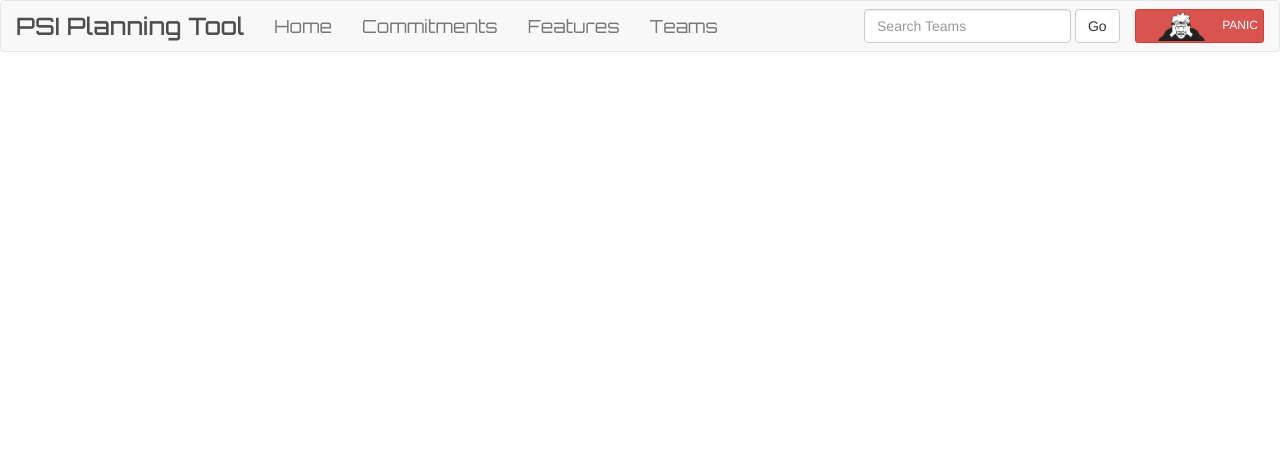
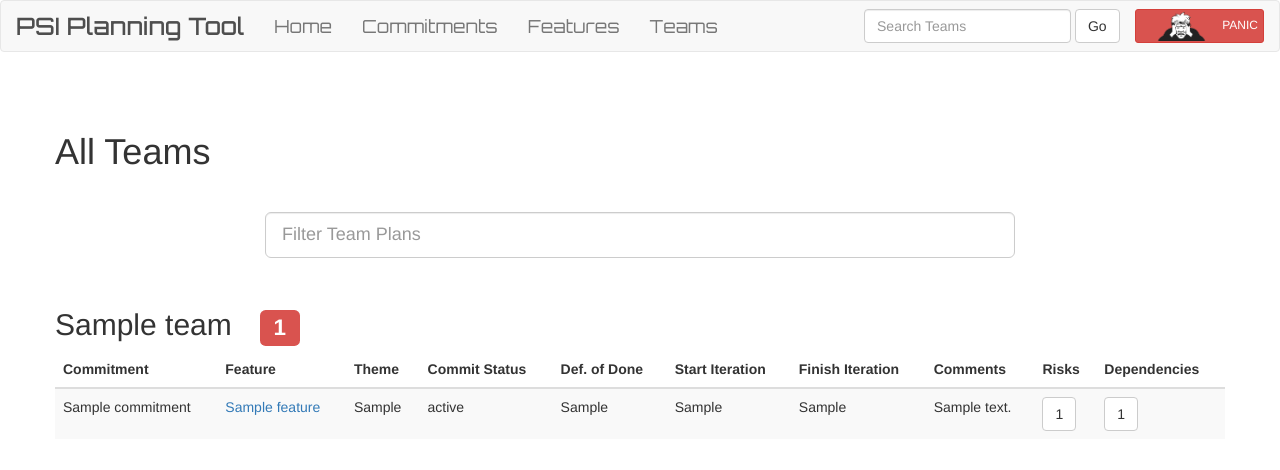
Before and after one commit to codeinpink/project-saturn, a Django app: page /teams in a window 1280 px wide. Shown: the top 470 px of the page. Run offline with Django 3.2, Linux system fonts and the light colour scheme; tables that the repository leaves empty hold one stand-in row (values such as "Sample post"); some libraries are stand-ins or nearby versions.

Commit message:
Finished teams page

```diff
--- a/features/templates/features/team.html
+++ b/features/templates/features/team.html
@@ -43,7 +43,7 @@
 		</div>
 		<div class="row">
 		<button type="button" style="margin: 30px 0;" ng-click="addCommitment()" class="btn btn-success">Add New Commitment</button>
-			<table datatable="ng" dt-options="dtOptions" dt-column-defs="dtColumnDefs" class="table row-border table-hover table-striped">
+			<table datatable="ng" dt-options="dtOptions" dt-column-defs="dtColumnDefs" class="table table-hover table-striped">
 				<thead>
 					<tr>
 						<th style="display: none;">JIRA/Clarity ID</th>
--- a/features/templates/features/teams.html
+++ b/features/templates/features/teams.html
@@ -10,9 +10,84 @@ All Teams
 {% endblock title %}
 
 {% block content %}
+<div style="margin-top: 60px;">
+	<div class="container" ng-controller="allTeamsViewCtrl">
+		<div class="row">
+			<div class="header">
+				<h1>All Teams</h1>
+			</div>
+		</div>
+        <div class="row">
+            <div class="col-sm-12 col-md-push-2 col-md-8" style="margin: 30px 0;">
+                <input ng-model="search.name" type="text" class="form-control input-lg" placeholder="Filter Team Plans">
+            </div>
+        </div>
+		<div class="row">
+            <ul class="team-plans">
+                <li ng-repeat="team in teams | filter:search:strict" class="team-plan">
+                    <h2>
+                        {[{ team.name }]}
+                        <span class="label label-primary" tooltip="Confidence"
+                        ng-class="{'label-success': team.confidence > 3, 'label-warning': team.confidence >= 3 && team.confidence < 4, 'label-danger': team.confidence < 3}">{[{ team.confidence }]}</span>
+                    </h2>
+                    <p ng-if="!team.commitment_set.length" class="text-center">This team has no commitments!</p>
+                    <table ng-if="team.commitment_set.length" class="table table-striped table-hover">
+                        <thead>
+        					<tr>
+        						<th style="display: none;">JIRA/Clarity ID</th>
+        						<th>Commitment</th>
+                                <th>Feature</th>
+                                <th>Theme</th>
+        						<th>Commit Status</th>
+        						<th>Def. of Done</th>
+        						<th>Start Iteration</th>
+        						<th>Finish Iteration</th>
+                                <th>Comments</th>
+                                <th>Risks</th>
+                                <th>Dependencies</th>
+        					</tr>
+        				</thead>
+                        <tbody>
+        					<tr ng-repeat="commitment in team.commitment_set">
+        						<td style="display: none;">{[{ commitment.feature.clarity_or_jira_id }]}</td>
+        						<td>{[{ commitment.name }]}</td>
+        						<td>
+        							<a ng-if="commitment.feature.url" ng-href="{[{ commitment.feature.url }]}" target="_blank">{[{ commitment.feature.name }]}</a>
+        							<span ng-if="!commitment.feature.url">{[{ commitment.feature.name }]}</span>
+        						</td>
+        						<td>{[{ commitment.feature.theme }]}</td>
+        						<td>{[{ commitment.status }]}</td>
+        						<td>{[{ commitment.done_definition }]}</td>
+        						<td>{[{ commitment.start }]}</td>
+        						<td>{[{ commitment.stop }]}</td>
+        						<td>{[{ commitment.notes }]}</td>
+        						<td>
+        							<button type="button" ng-if="commitment.risk_set.length" ng-click="showRisks(commitment)" class="btn btn-default"
+        							tooltip="Show Risks for This Commitment">
+        								<span ng-if="commitment.risk_set.length">{[{ commitment.risk_set.length }]}</span>
+        							</button>
+                                    <span ng-if="!commitment.risk_set.length">0</span>
+        						</td>
+        						<td>
+        							<button type="button" ng-if="commitment.dependency_set.length" ng-click="showDependencies(commitment)" class="btn btn-default"
+        							tooltip="Show Dependencies for This Commitment">
+        								<span ng-if="commitment.dependency_set.length">{[{ commitment.dependency_set.length }]}</span>
+        							</button>
+                                    <span ng-if="!commitment.dependency_set.length">0</span>
+        						</td>
+        					</tr>
+        				</tbody>
+                    </table>
+                </li>
+            </ul>
+		</div>
 
+	</div>
+</div>
 {% endblock %}
 
 {% block script %}
 <script type="text/javascript" src = "{% static "js/controllers/allTeamsViewCtrl.js" %}"></script>
+<script type="text/javascript" src="{% static "js/controllers/RiskCtrl.js" %}"></script>
+<script type="text/javascript" src="{% static "js/controllers/DependencyCtrl.js" %}"></script>
 {% endblock script %}
--- a/static/css/app.css
+++ b/static/css/app.css
@@ -125,3 +125,16 @@ form span, .required {
     font-size: 20px;
     font-weight: bold;
 }
+
+ul.team-plans {
+    padding-left: 0px;
+}
+
+li.team-plan {
+    list-style: none;
+    margin-bottom: 30px;
+}
+
+.team-plan h2 .label {
+    margin-left: 20px;
+}
--- a/static/js/controllers/DependencyCtrl.js
+++ b/static/js/controllers/DependencyCtrl.js
@@ -25,7 +25,7 @@ saturnApp.controller('DependencyCtrl', function($scope, $modalInstance, $modal,
     $scope.editDependency = function(size, dependency) {
 		var modalInstance = $modal.open({
 			animation: true,
-			templateUrl: '/static/js/templates/editDependency.html',
+			templateUrl: '/static/js/templates/dependencies/editDependency.html',
 			controller: 'EditDependencyCtrl',
 			size: size,
 			resolve: {
--- a/static/js/controllers/RiskCtrl.js
+++ b/static/js/controllers/RiskCtrl.js
@@ -22,7 +22,7 @@ saturnApp.controller('RiskCtrl', function($scope, $modalInstance, $modal, $rootS
 	$scope.editRisk = function(size, risk, commitmentName) {
 		var modalInstance = $modal.open({
 			animation: true,
-			templateUrl: '/static/js/templates/editRisk.html',
+			templateUrl: '/static/js/templates/risks/editRisk.html',
 			controller: 'EditRiskCtrl',
 			size: size,
 			resolve: {
--- a/static/js/controllers/allTeamsViewCtrl.js
+++ b/static/js/controllers/allTeamsViewCtrl.js
@@ -1,3 +1,33 @@
-saturnApp.controller('allTeamsViewCtrl', function($scope) {
+saturnApp.controller('allTeamsViewCtrl', function($scope, $modal, Team) {
+    $scope.teams = Team.query(function() {}, function(error) {
+    	$rootScope.showErrorMsg('Could not get teams list from server', error.status, error.statusText);
+    });
 
+    $scope.showRisks = function(commitment) {
+		var modalInstance = $modal.open({
+			animation: true,
+			templateUrl: '/static/js/templates/risks/risksTable.html',
+			controller: 'RiskCtrl',
+			size: 'lg',
+			resolve: {
+	        	commitment: function () {
+					return commitment;
+	        	}
+			}
+	    });
+	};
+
+    $scope.showDependencies = function(commitment) {
+		var modalInstance = $modal.open({
+			animation: true,
+			templateUrl: '/static/js/templates/dependencies/dependenciesTable.html',
+			controller: 'DependencyCtrl',
+			size: 'lg',
+			resolve: {
+	        	commitment: function () {
+					return commitment;
+	        	}
+			}
+	    });
+	};
 });
--- a/static/js/templates/showDependencies.html
+++ b/static/js/templates/dependencies/editableDependenciesTable.html
@@ -5,7 +5,7 @@
     </div>
     <div class="modal-body">
         <div class="container-fluid">
-            <table class="table row-border table-striped">
+            <table class="table table-striped">
                 <thead>
                     <tr ng-form="newDependencyForm">
                         <th>
--- a/static/js/templates/showRisks.html
+++ b/static/js/templates/risks/editableRisksTable.html
@@ -5,7 +5,7 @@
     </div>
     <div class="modal-body">
         <div class="container-fluid">
-            <table class="table row-border table-striped">
+            <table class="table table-striped">
                 <thead>
                     <tr ng-form name="newRiskForm">
                         <th>
```
Also changed, not shown: static/js/controllers/teamViewCtrl.js (+5 -4 lines), static/js/templates/dependencies/dependenciesTable.html (added, +29 -0 lines), static/js/templates/risks/risksTable.html (added, +35 -0 lines), static/js/templates/dependencies/editDependency.html (renamed from static/js/templates/editDependency.html), static/js/templates/risks/editRisk.html (renamed from static/js/templates/editRisk.html).
